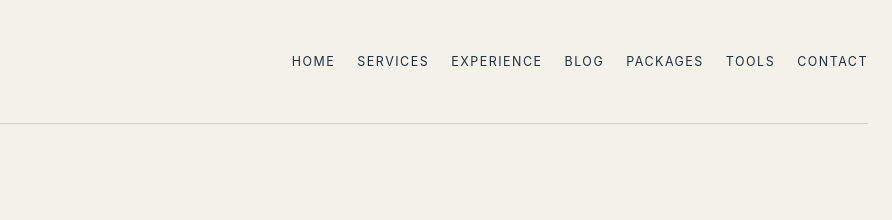
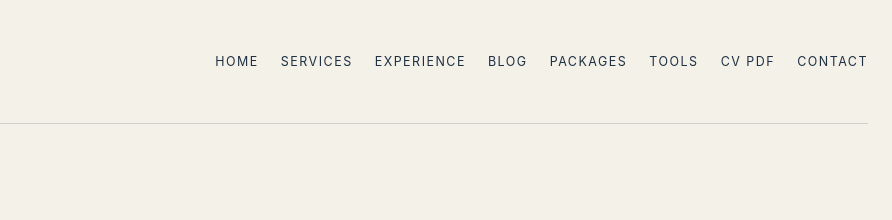
Before and after one commit to ClausonGeomet/clausongeomet.github.io, a plain HTML site: page approach/index.html in a window 1280 px wide. Shown: the top 220 px of the page, 388-1280 px from the left. Drawn offline with Linux system fonts and the light colour scheme.

Commit message:
Add persistent CV PDF link to header

```diff
--- a/approach/index.html
+++ b/approach/index.html
@@ -34,7 +34,7 @@
     <a class="brand brand-image" href="../" aria-label="Clauson Geomet home">
       <img src="../assets/logo-lockup-final.png" alt="Clauson Geomet — Statistical Geometallurgy Consultant" class="brand-logo-image">
     </a>
-    <nav class="nav" aria-label="Primary navigation"><a href="../">Home</a><a href="../#services">Services</a><a href="../#experience">Experience</a><a href="/writing/">Blog</a><a href="../packages/">Packages</a><a href="../tools/">Tools</a><a href="../#contact">Contact</a></nav>
+    <nav class="nav" aria-label="Primary navigation"><a href="../">Home</a><a href="../#services">Services</a><a href="../#experience">Experience</a><a href="/writing/">Blog</a><a href="../packages/">Packages</a><a href="../tools/">Tools</a><a class="nav-cv" href="/assets/Matthew-Clauson-CV.pdf" target="_blank" rel="noopener" aria-label="Open Matthew Clauson CV PDF">CV PDF</a><a href="../#contact">Contact</a></nav>
   </header>
   <main id="top" class="shell methodology-main">
     <div class="methodology-heading">
```
